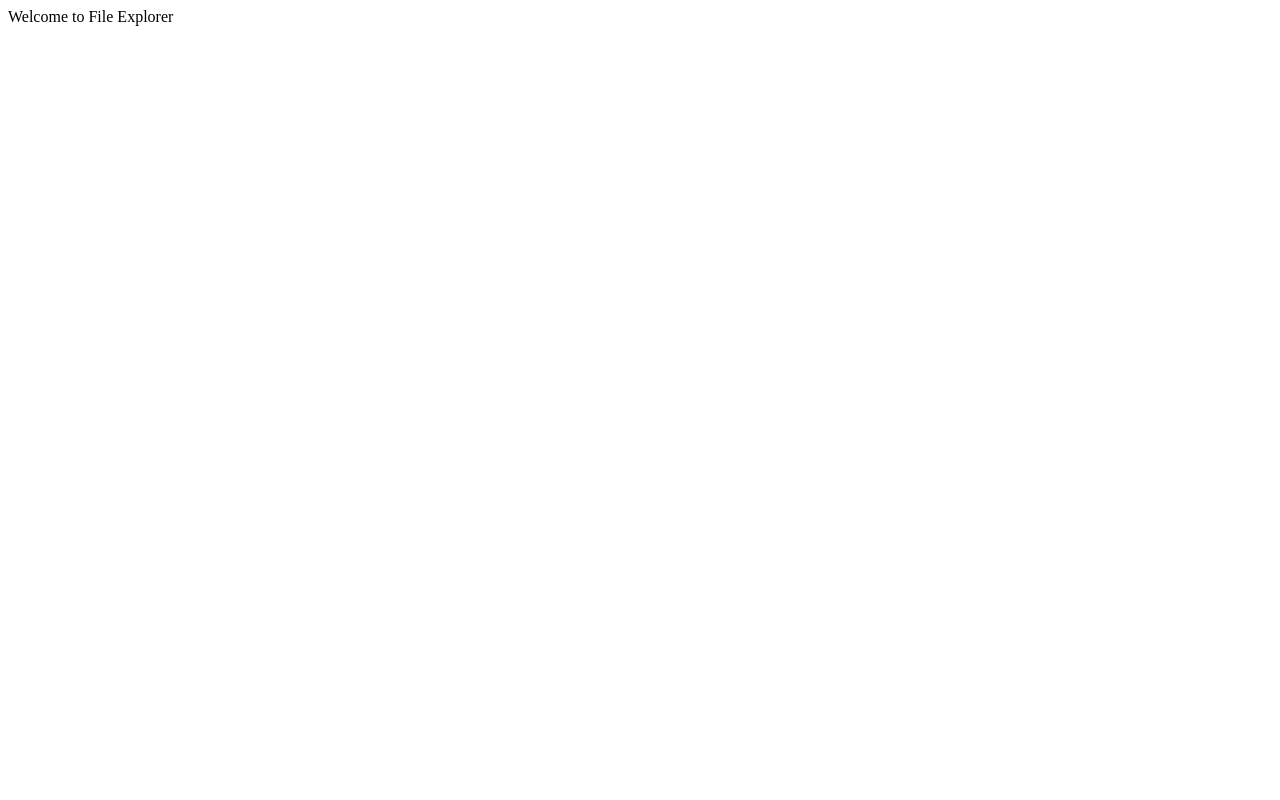
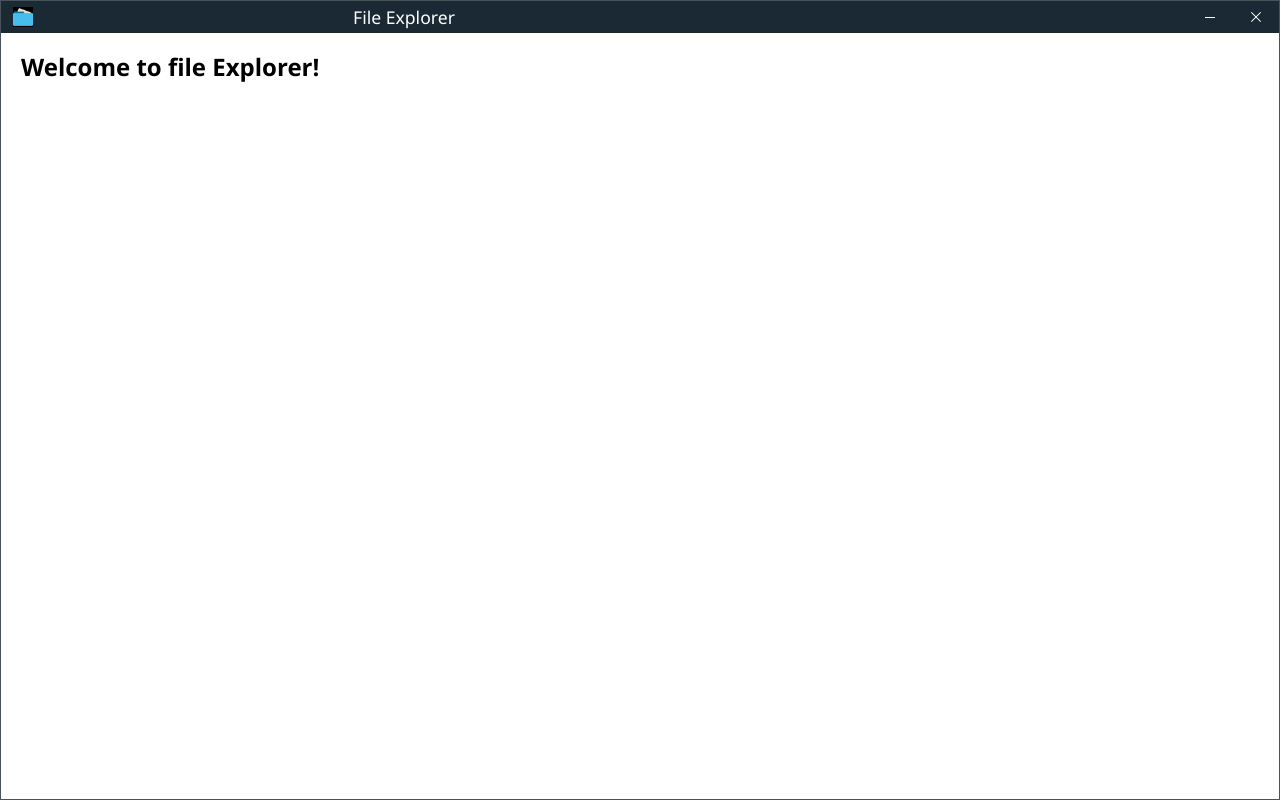
Before and after one commit to GeekHaven/file-explorer, an Electron app: page index.html in a window 1280 px wide. Drawn offline with Linux system fonts and the light colour scheme; no server answers.

Commit message:
updated index.html

```diff
--- a/index.html
+++ b/index.html
@@ -2,10 +2,32 @@
 
     <head>
         <title> File Explorer </title>
+        <link rel="stylesheet" href="style.css">
     </head>
 
     <body>
-        Welcome to File Explorer
+        <header id="titlebar">
+            <div id="drag-region">
+              <div id="window-title">
+                <img src="images/logo.png" alt="" class="logo">
+                <span id="head-title"> File Explorer </span>
+              </div>
+
+              <div id="window-controls">
+
+                <div class="button" id="min-button">
+                  <img class="icon" srcset="icons/min-w-10.png 1x, icons/min-w-12.png 1.25x, icons/min-w-15.png 1.5x, icons/min-w-15.png 1.75x, icons/min-w-20.png 2x, icons/min-w-20.png 2.25x, icons/min-w-24.png 2.5x, icons/min-w-30.png 3x, icons/min-w-30.png 3.5x" draggable="false" />
+                </div>
+                <div class="button" id="close-button">
+                  <img class="icon" srcset="icons/close-w-10.png 1x, icons/close-w-12.png 1.25x, icons/close-w-15.png 1.5x, icons/close-w-15.png 1.75x, icons/close-w-20.png 2x, icons/close-w-20.png 2.25x, icons/close-w-24.png 2.5x, icons/close-w-30.png 3x, icons/close-w-30.png 3.5x" draggable="false" />
+                </div>
+              </div>
+            </div>
+          </header>
+
+        <div id="main">
+            <h2>Welcome to file Explorer!</h2>
+        </div>
     </body>
 
     <script src="renderer.js"></script>
```
